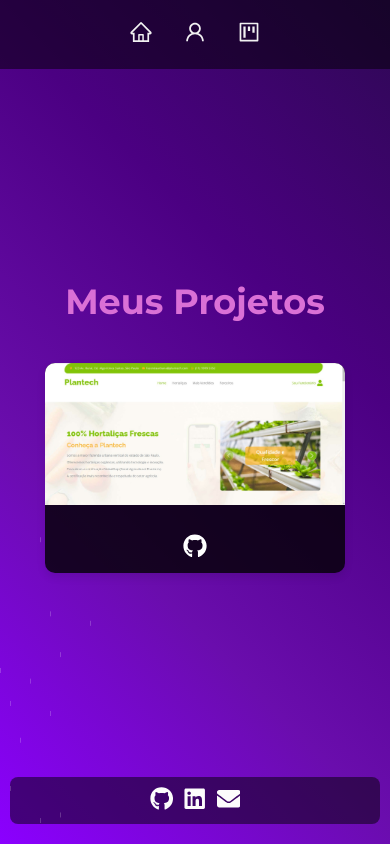
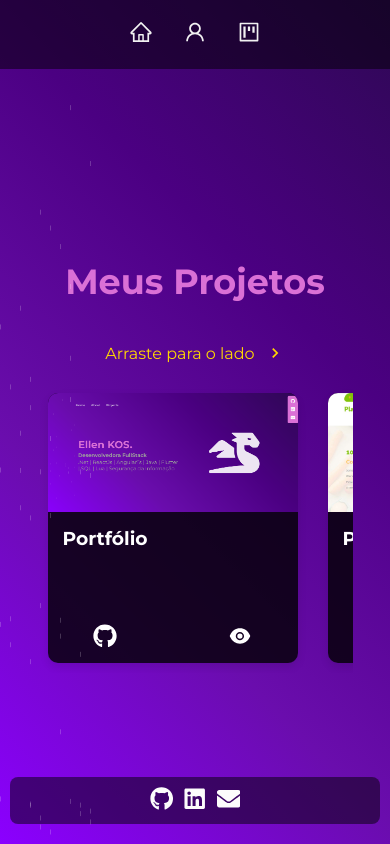
Before and after one commit to KruxKossel/Portifolio, a React (Vite) app: page /projects in a window 390 px wide. Built offline with nearby package versions, Linux system fonts and the light colour scheme.

Commit message:
att pagina de projetos
adição de projetos; responsividade e correção de layout

```diff
--- a/src/pages/Projects.css
+++ b/src/pages/Projects.css
@@ -3,24 +3,42 @@
   flex-direction: column;
   align-items: center;
   width: 100vw; /* Ocupa toda a largura da tela */
-  height: 100vh; /* Ocupa toda a altura da tela */
-  overflow-y: hidden; /* Previne rolagem padrão */
+  min-height: calc(100vh - 60px); /* Ajusta a altura mínima para ocupar a tela inteira, subtraindo a altura do nav */
+  overflow-y: auto; /* Permite rolagem vertical na tela principal */
   background: transparent; /* Transparente para herdar o gradiente do body */
+  padding-top: 50px; /* Garante que o conteúdo não fique atrás do nav */
 }
 
 .projects-title {
-  padding-top: 60px; /* Espaçamento para evitar sobreposição do nav e subir o título */
   text-align: center;
   font-size: 35px;
   color: #DA70D6; /* Cor do Kali Linux */
+  margin-bottom: 60px; /* Maior espaçamento abaixo do título */
+  animation: slideDown 1s ease-in-out; /* Animação de entrada suave */
+}
+
+@keyframes slideDown {
+  from {
+    opacity: 0;
+    transform: translateY(-20px);
+  }
+  to {
+    opacity: 1;
+    transform: translateY(0);
+  }
+}
+
+.hint {
+  display: none; /* Oculta por padrão */
 }
 
 .projects-container {
   display: flex;
-  flex-wrap: wrap;
-  justify-content: center;
-  width: 100%;
-  padding-top: 10px; /* Subir os cards */
+  justify-content: center; /* Centraliza os cards */
+  gap: 20px; /* Espaçamento entre os cards */
+  width: 90%;
+  overflow-x: auto; /* Permite rolagem horizontal */
+  -webkit-overflow-scrolling: touch; /* Scroll nativo em dispositivos iOS */
 }
 
 .project-card {
@@ -28,27 +46,39 @@
   border-radius: 10px;
   box-shadow: 0 4px 8px rgba(0, 0, 0, 0.1);
   overflow: hidden;
-  width: 100%;
-  max-width: 300px;
-  margin: 20px;
+  width: 300px; /* Largura fixa para os cards */
   text-align: left;
+  flex-shrink: 0; /* Impede que os projetos encolham */
+  transition: transform 0.3s ease-in-out;
+  display: flex;
+  flex-direction: column;
+  justify-content: space-between;
+}
+
+.project-card:hover {
+  transform: scale(1.05);
 }
 
 .project-image {
   width: 100%;
-  height: auto;
-  object-fit: contain; /* Garante que a imagem não será cortada */
+  height: 200px; /* Define a altura fixa para as imagens */
+  object-fit: cover; /* Ajusta a imagem dentro do container mantendo a proporção */
 }
 
 .project-info {
   padding: 15px;
+  display: flex;
+  flex-direction: column;
+  justify-content: space-between;
+  height: 100%; /* Garante que a info ocupa a altura completa */
 }
 
 .project-links {
   display: flex;
-  gap: 30px; /* Maior espaçamento entre os ícones */
-  justify-content: center;
-  margin-top: 10px;
+  gap: 50px; /* Maior espaçamento entre os ícones */
+  justify-content: space-around;
+  margin-top: 20px; /* Maior espaçamento acima dos ícones */
+  align-items: flex-end; /* Alinha os ícones na mesma linha */
 }
 
 .project-links a {
@@ -89,6 +119,32 @@
     flex-direction: column; /* Alinhando conteúdo em coluna */
   }
   .projects-title {
-    padding-top: 30px; /* Ajusta o espaçamento para evitar sobreposição do nav */
+    padding-top: 60px; /* Ajusta o espaçamento para evitar sobreposição do nav */
+    margin-bottom: 40px; /* Ajusta o espaçamento abaixo do título */
+  }
+  .projects-container {
+    justify-content: flex-start; /* Alinha os cards no início */
+    gap: 10px; /* Espaçamento menor entre os cards */
+    overflow-x: auto; /* Permite rolagem horizontal */
+  }
+  .project-card {
+    width: 250px; /* Ajusta a largura dos cards para dispositivos móveis */
+    margin: 10px;
+  }
+  .project-image {
+    height: 150px; /* Reduz a altura das imagens em dispositivos móveis */
+  }
+  .hint {
+    display: flex; /* Exibe a dica apenas em dispositivos móveis */
+    font-size: 16px;
+    color: #FFD700; /* Cor dourada */
+    text-align: center;
+    margin-bottom: 20px;
+    justify-content: center;
+    align-items: center;
+  }
+  .hint .arrow {
+    font-size: 20px;
+    margin-left: 10px;
   }
 }
--- a/src/pages/Projects.jsx
+++ b/src/pages/Projects.jsx
@@ -1,23 +1,53 @@
-import { useEffect } from 'react';
+import { useEffect, useState } from 'react';
 import './Projects.css';
 import plantechImage from '../assets/plantech.jpg';
+import portfolioImage from '../assets/portfolioImage.png';
+import luaSBImage from '../assets/luaSB.png';
 import { FaGithub } from 'react-icons/fa';
 import { AiFillEye } from 'react-icons/ai';
+import { MdKeyboardArrowRight } from 'react-icons/md'; // Importa a seta
 
 const Projects = () => {
+  const [showHint, setShowHint] = useState(true);
+
   useEffect(() => {
     const elements = document.querySelectorAll('.project-card');
     elements.forEach((element) => {
       element.classList.add('slide-up');
     });
+
+    const handleScroll = () => {
+      setShowHint(false);
+    };
+
+    const container = document.querySelector('.projects-container');
+    container.addEventListener('scroll', handleScroll);
+
+    return () => {
+      container.removeEventListener('scroll', handleScroll);
+    };
   }, []);
 
   const projects = [
     {
       id: 1,
+      image: portfolioImage,
+      title: "Portfólio",
+      repoLink: "https://github.com/KruxKossel/Portifolio",
+      liveLink: "https://portifolio-ellen-kos.netlify.app/"
+    },
+    {
+      id: 2,
       image: plantechImage,
       title: "Plantech",
       repoLink: "https://github.com/KruxKossel/Plantech",
+      liveLink: ""
+    },
+    {
+      id: 3,
+      image: luaSBImage,
+      title: "Simulador de Batalhas",
+      repoLink: "https://github.com/KruxKossel/Simulador-de-batalhas",
       liveLink: ""
     },
     // Adicione outros projetos aqui
@@ -26,11 +56,17 @@ const Projects = () => {
   return (
     <div className="page projects">
       <h1 className="projects-title">Meus Projetos</h1>
+      {showHint && (
+        <div className="hint">
+          Arraste para o lado <MdKeyboardArrowRight className="arrow" />
+        </div>
+      )}
       <div className="projects-container">
         {projects.map(project => (
           <div key={project.id} className="project-card slide-up">
             <img src={project.image} alt={project.title} className="project-image" />
             <div className="project-info">
+              <h3>{project.title}</h3>
               <div className="project-links">
                 <a href={project.repoLink} target="_blank" rel="noopener noreferrer">
                   <FaGithub className="project-icon" />
@@ -45,6 +81,7 @@ const Projects = () => {
           </div>
         ))}
       </div>
+      {/* Futuramente, os projetos serão separados por área */}
     </div>
   );
 };
```
Also changed, not shown: src/assets/luaSB.png (added), src/assets/portfolioImage.png (added).
